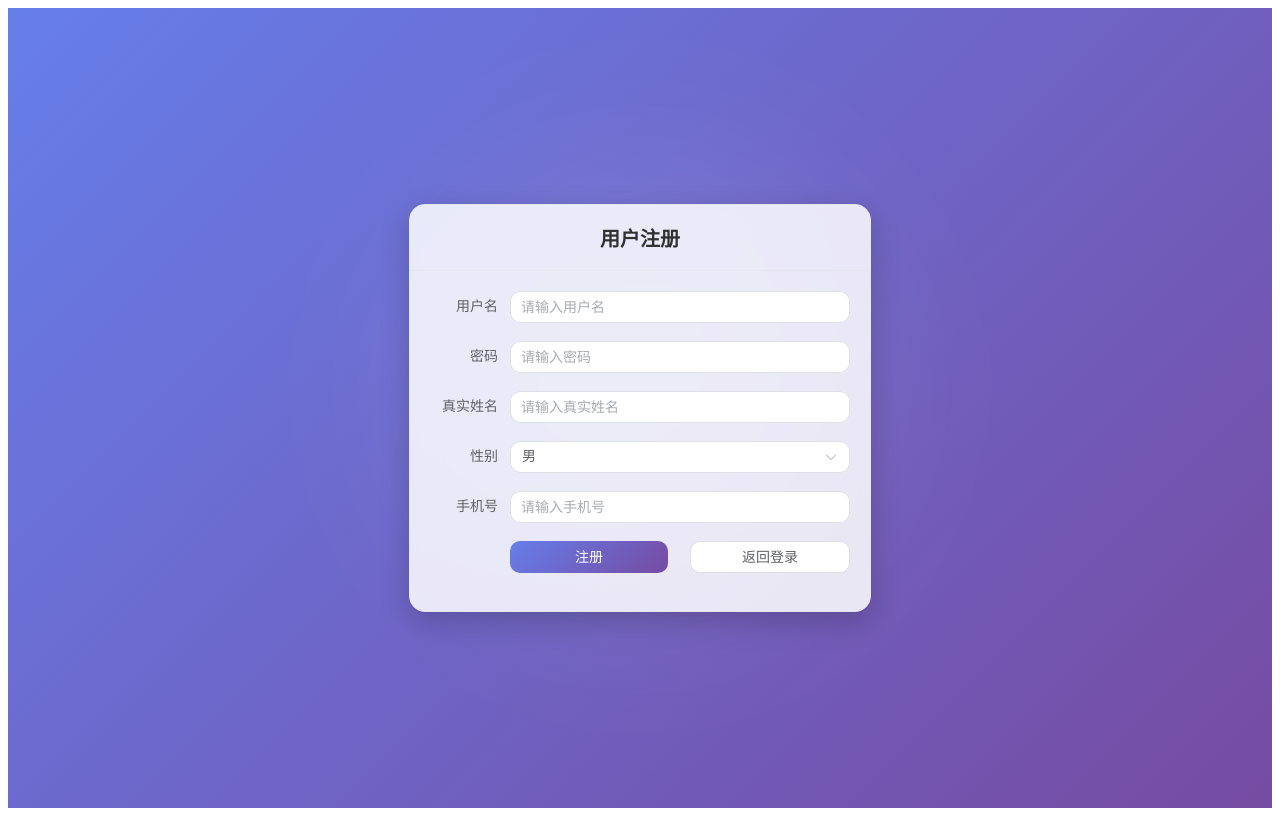
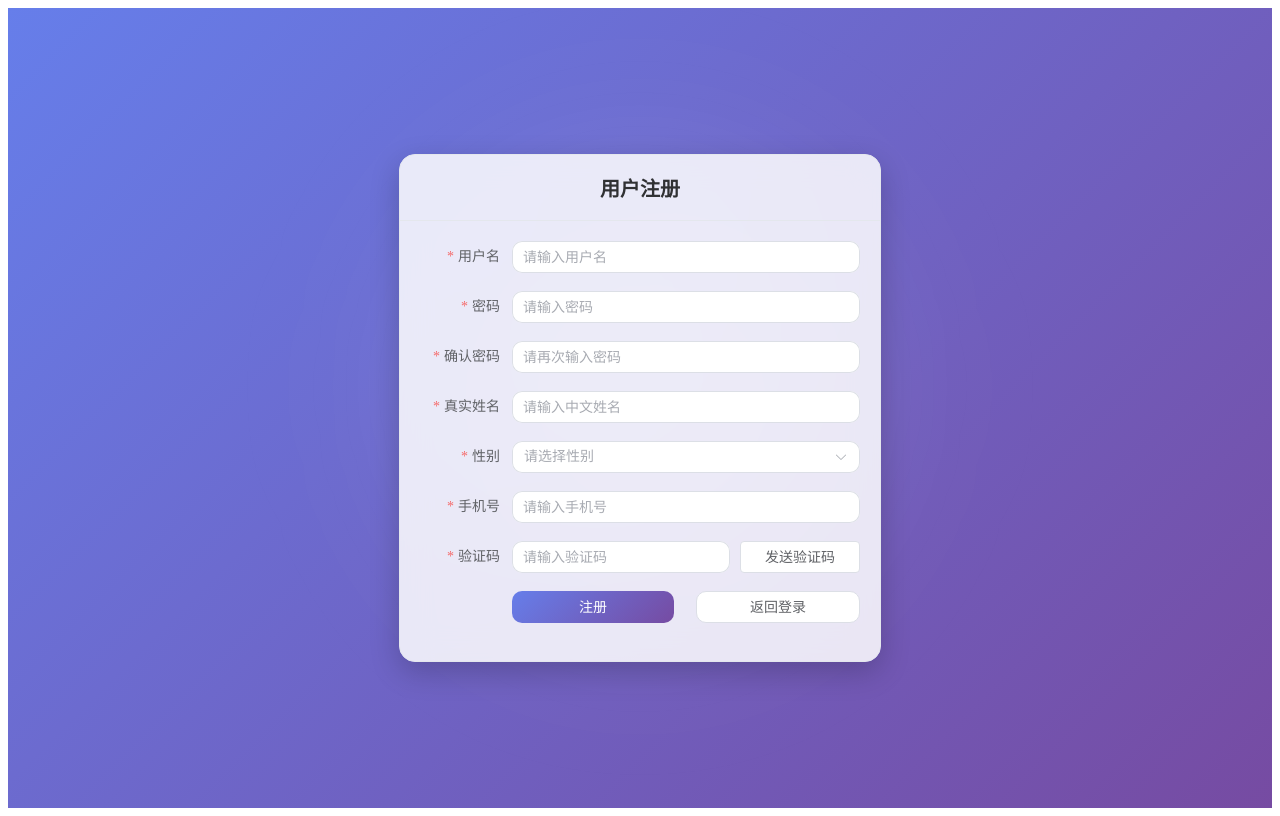
Before and after one commit to MuzySuntree/zxr, a Vue app in the folder frontend/: page /register in a window 1280 px wide. Built offline with nearby package versions, Linux system fonts and the light colour scheme.

Commit message:
feat(frontend): revamp register page with sms-code flow and validation

```diff
--- a/frontend/src/api/user.ts
+++ b/frontend/src/api/user.ts
@@ -3,9 +3,11 @@ import { post, get, put, del } from '../utils/request'
 export interface UserRegisterDTO {
   username: string
   password: string
-  realName?: string
-  gender: number
-  phone?: string
+  confirmPassword: string
+  realName: string
+  gender: number | null
+  phone: string
+  verifyCode: string
 }
 
 export interface UserLoginDTO {
@@ -14,6 +16,9 @@ export interface UserLoginDTO {
 }
 
 export const registerUser = (data: UserRegisterDTO) => post<number>('/user/register', data)
+export const sendRegisterCode = (phone: string) => post<any>(`/user/register/code?phone=${encodeURIComponent(phone)}`)
+export const checkRegisterCode = (phone: string, code: string) =>
+  get<boolean>(`/user/register/code/check?phone=${encodeURIComponent(phone)}&code=${encodeURIComponent(code)}`)
 export const loginUser = (data: UserLoginDTO) => post<any>('/user/login', data)
 export const getUserById = (id: number) => get<any>(`/user/${id}`)
 export const listUsers = () => get<any[]>('/user/list')
--- a/frontend/src/views/RegisterView.vue
+++ b/frontend/src/views/RegisterView.vue
@@ -7,38 +7,47 @@
         <div class="title">用户注册</div>
       </template>
 
-      <el-form :model="form" label-width="80px">
-        <el-form-item label="用户名">
+      <el-form ref="formRef" :model="form" :rules="rules" label-width="92px">
+        <el-form-item label="用户名" prop="username">
           <el-input v-model="form.username" placeholder="请输入用户名" />
         </el-form-item>
 
-        <el-form-item label="密码">
+        <el-form-item label="密码" prop="password">
           <el-input v-model="form.password" show-password placeholder="请输入密码" />
         </el-form-item>
 
-        <el-form-item label="真实姓名">
-          <el-input v-model="form.realName" placeholder="请输入真实姓名" />
+        <el-form-item label="确认密码" prop="confirmPassword">
+          <el-input v-model="form.confirmPassword" show-password placeholder="请再次输入密码" />
         </el-form-item>
 
-        <el-form-item label="性别">
-          <el-select v-model="form.gender" class="full-width">
+        <el-form-item label="真实姓名" prop="realName">
+          <el-input v-model="form.realName" placeholder="请输入中文姓名" />
+        </el-form-item>
+
+        <el-form-item label="性别" prop="gender">
+          <el-select v-model="form.gender" class="full-width" placeholder="请选择性别">
             <el-option label="男" :value="1" />
             <el-option label="女" :value="2" />
           </el-select>
         </el-form-item>
 
-        <el-form-item label="手机号">
+        <el-form-item label="手机号" prop="phone">
           <el-input v-model="form.phone" placeholder="请输入手机号" />
+        </el-form-item>
+
+        <el-form-item label="验证码" prop="verifyCode">
+          <div class="code-row">
+            <el-input v-model="form.verifyCode" placeholder="请输入验证码" />
+            <el-button :disabled="countdown > 0" @click="onSendCode">
+              {{ countdown > 0 ? `${countdown}s后重发` : '发送验证码' }}
+            </el-button>
+          </div>
         </el-form-item>
 
         <el-form-item>
           <div class="btn-group">
-            <el-button type="primary" class="register-btn" @click="onSubmit">
-              注册
-            </el-button>
-            <el-button class="login-btn" @click="router.push('/login')">
-              返回登录
-            </el-button>
+            <el-button type="primary" class="register-btn" @click="onSubmit">注册</el-button>
+            <el-button class="login-btn" @click="router.push('/login')">返回登录</el-button>
           </div>
         </el-form-item>
       </el-form>
@@ -47,139 +56,84 @@
 </template>
 
 <script setup lang="ts">
-import { reactive } from 'vue'
+import { onBeforeUnmount, reactive, ref } from 'vue'
 import { useRouter } from 'vue-router'
-import { ElMessage } from 'element-plus'
-import { registerUser } from '../api/user'
+import { ElMessage, type FormInstance, type FormRules } from 'element-plus'
+import { registerUser, sendRegisterCode } from '../api/user'
 
 const router = useRouter()
+const formRef = ref<FormInstance>()
+const timer = ref<number | null>(null)
+const countdown = ref(0)
+
 const form = reactive({
   username: '',
   password: '',
+  confirmPassword: '',
   realName: '',
-  gender: 1,
-  phone: ''
+  gender: null as number | null,
+  phone: '',
+  verifyCode: ''
 })
 
+const rules: FormRules = {
+  username: [{ required: true, message: '用户名必填', trigger: 'blur' }, { min: 4, max: 20, message: '用户名长度需4-20位', trigger: 'blur' }],
+  password: [{ required: true, message: '密码必填', trigger: 'blur' }, { min: 6, max: 20, message: '密码长度需6-20位', trigger: 'blur' }],
+  confirmPassword: [{ required: true, message: '确认密码必填', trigger: 'blur' }, { validator: (_, value, cb) => value === form.password ? cb() : cb(new Error('两次密码输入不一致')), trigger: 'blur' }],
+  realName: [{ required: true, message: '真实姓名必填', trigger: 'blur' }, { pattern: /^[\u4e00-\u9fa5]{2,10}$/, message: '姓名需为2-10位中文', trigger: 'blur' }],
+  gender: [{ required: true, message: '请选择性别', trigger: 'change' }],
+  phone: [{ required: true, message: '手机号必填', trigger: 'blur' }, { pattern: /^1[3-9]\d{9}$/, message: '手机号格式不正确', trigger: 'blur' }],
+  verifyCode: [{ required: true, message: '验证码必填', trigger: 'blur' }]
+}
+
+const startCountdown = () => {
+  countdown.value = 60
+  timer.value = window.setInterval(() => {
+    countdown.value -= 1
+    if (countdown.value <= 0 && timer.value) {
+      clearInterval(timer.value)
+      timer.value = null
+    }
+  }, 1000)
+}
+
+const onSendCode = async () => {
+  await formRef.value?.validateField('phone')
+  const res = await sendRegisterCode(form.phone)
+  ElMessage.success(`${res?.message || '验证码已发送'}（模拟码：${res?.data?.verifyCode || ''}）`)
+  startCountdown()
+}
+
 const onSubmit = async () => {
-  if (!form.username || !form.password) {
-    ElMessage.warning('用户名和密码必填')
-    return
-  }
-  await registerUser(form)
+  await formRef.value?.validate()
+  await registerUser({ ...form })
   ElMessage.success('注册成功，请登录')
   router.push('/login')
 }
+
+onBeforeUnmount(() => {
+  if (timer.value) {
+    clearInterval(timer.value)
+    timer.value = null
+  }
+})
 </script>
 
 <style scoped>
-/* 与登录页统一背景 */
-.auth-wrap {
-  position: relative;
-  min-height: 100vh;
-  display: flex;
-  align-items: center;
-  justify-content: center;
-  background: linear-gradient(135deg, #667eea, #764ba2);
-  overflow: hidden;
-}
-
-/* 动态光晕 */
-.bg-blur {
-  position: absolute;
-  width: 600px;
-  height: 600px;
-  background: radial-gradient(circle, rgba(255,255,255,0.2), transparent 70%);
-  filter: blur(80px);
-  animation: float 8s ease-in-out infinite;
-}
-
-/* 卡片 */
-.card {
-  width: 460px;
-  border-radius: 16px;
-  backdrop-filter: blur(15px);
-  background: rgba(255, 255, 255, 0.85);
-  box-shadow: 0 10px 30px rgba(0,0,0,0.2);
-  animation: fadeUp 0.6s ease;
-}
-
-/* 标题 */
-.title {
-  text-align: center;
-  font-size: 20px;
-  font-weight: 600;
-}
-
-/* 输入框统一 */
-:deep(.el-input__wrapper),
-:deep(.el-select__wrapper) {
-  border-radius: 10px;
-  transition: all 0.3s;
-}
-
-:deep(.el-input__wrapper:hover),
-:deep(.el-select__wrapper:hover) {
-  box-shadow: 0 0 0 1px #667eea;
-}
-
-:deep(.el-input__wrapper.is-focus),
-:deep(.el-select__wrapper.is-focus) {
-  box-shadow: 0 0 0 2px #667eea;
-}
-
-/* select铺满 */
-.full-width {
-  width: 100%;
-}
-
-/* 按钮组 */
-.btn-group {
-  width: 100%;
-  display: flex;
-  justify-content: space-between;
-}
-
-/* 主按钮 */
-.register-btn {
-  flex: 1;
-  margin-right: 10px;
-  border-radius: 10px;
-  background: linear-gradient(135deg, #667eea, #764ba2);
-  border: none;
-  transition: all 0.3s;
-}
-
-.register-btn:hover {
-  transform: translateY(-2px);
-  box-shadow: 0 8px 20px rgba(102,126,234,0.5);
-}
-
-/* 次按钮 */
-.login-btn {
-  flex: 1;
-  border-radius: 10px;
-  transition: all 0.3s;
-}
-
-.login-btn:hover {
-  transform: translateY(-2px);
-}
-
-/* 动画 */
-@keyframes float {
-  0%,100% { transform: translateY(0px); }
-  50% { transform: translateY(-30px); }
-}
-
-@keyframes fadeUp {
-  from {
-    opacity: 0;
-    transform: translateY(30px);
-  }
-  to {
-    opacity: 1;
-    transform: translateY(0);
-  }
-}
+.auth-wrap { position: relative; min-height: 100vh; display: flex; align-items: center; justify-content: center; background: linear-gradient(135deg, #667eea, #764ba2); overflow: hidden; }
+.bg-blur { position: absolute; width: 600px; height: 600px; background: radial-gradient(circle, rgba(255,255,255,0.2), transparent 70%); filter: blur(80px); animation: float 8s ease-in-out infinite; }
+.card { width: 480px; border-radius: 16px; backdrop-filter: blur(15px); background: rgba(255, 255, 255, 0.85); box-shadow: 0 10px 30px rgba(0,0,0,0.2); animation: fadeUp 0.6s ease; }
+.title { text-align: center; font-size: 20px; font-weight: 600; }
+:deep(.el-input__wrapper),:deep(.el-select__wrapper) { border-radius: 10px; transition: all 0.3s; }
+:deep(.el-input__wrapper:hover),:deep(.el-select__wrapper:hover) { box-shadow: 0 0 0 1px #667eea; }
+:deep(.el-input__wrapper.is-focus),:deep(.el-select__wrapper.is-focus) { box-shadow: 0 0 0 2px #667eea; }
+.full-width { width: 100%; }
+.code-row { width: 100%; display: grid; grid-template-columns: 1fr 120px; gap: 10px; }
+.btn-group { width: 100%; display: flex; justify-content: space-between; }
+.register-btn { flex: 1; margin-right: 10px; border-radius: 10px; background: linear-gradient(135deg, #667eea, #764ba2); border: none; transition: all 0.3s; }
+.register-btn:hover { transform: translateY(-2px); box-shadow: 0 8px 20px rgba(102,126,234,0.5); }
+.login-btn { flex: 1; border-radius: 10px; transition: all 0.3s; }
+.login-btn:hover { transform: translateY(-2px); }
+@keyframes float { 0%,100% { transform: translateY(0px); } 50% { transform: translateY(-30px); } }
+@keyframes fadeUp { from { opacity: 0; transform: translateY(30px); } to { opacity: 1; transform: translateY(0); } }
 </style>
```
